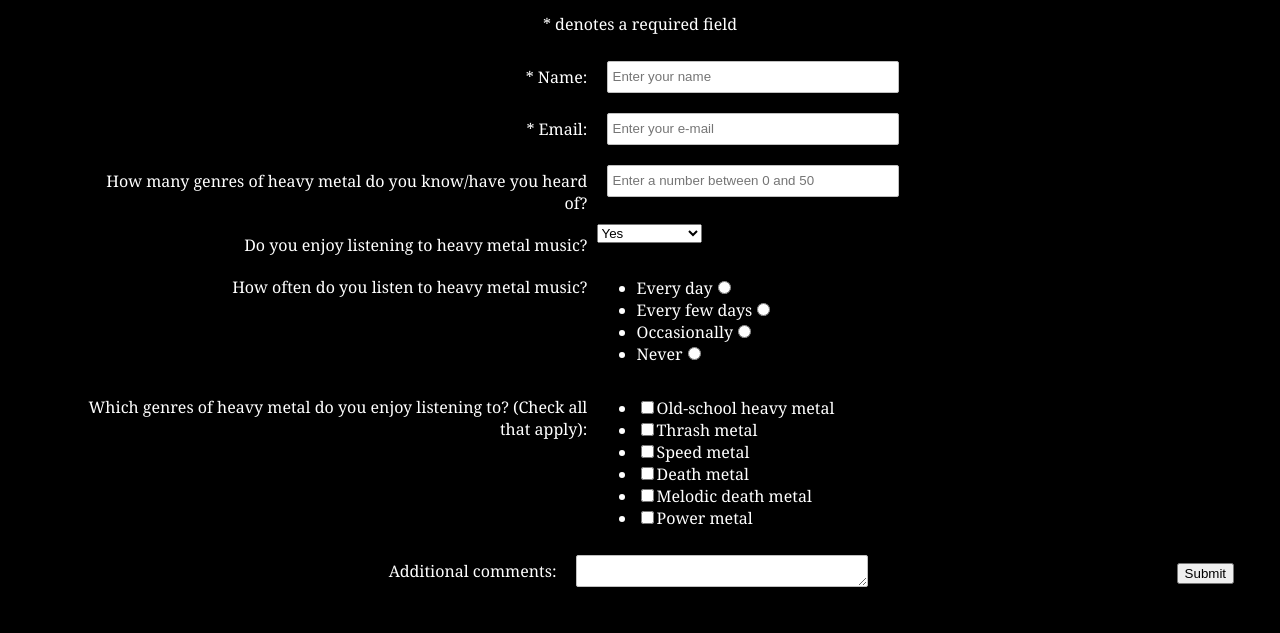
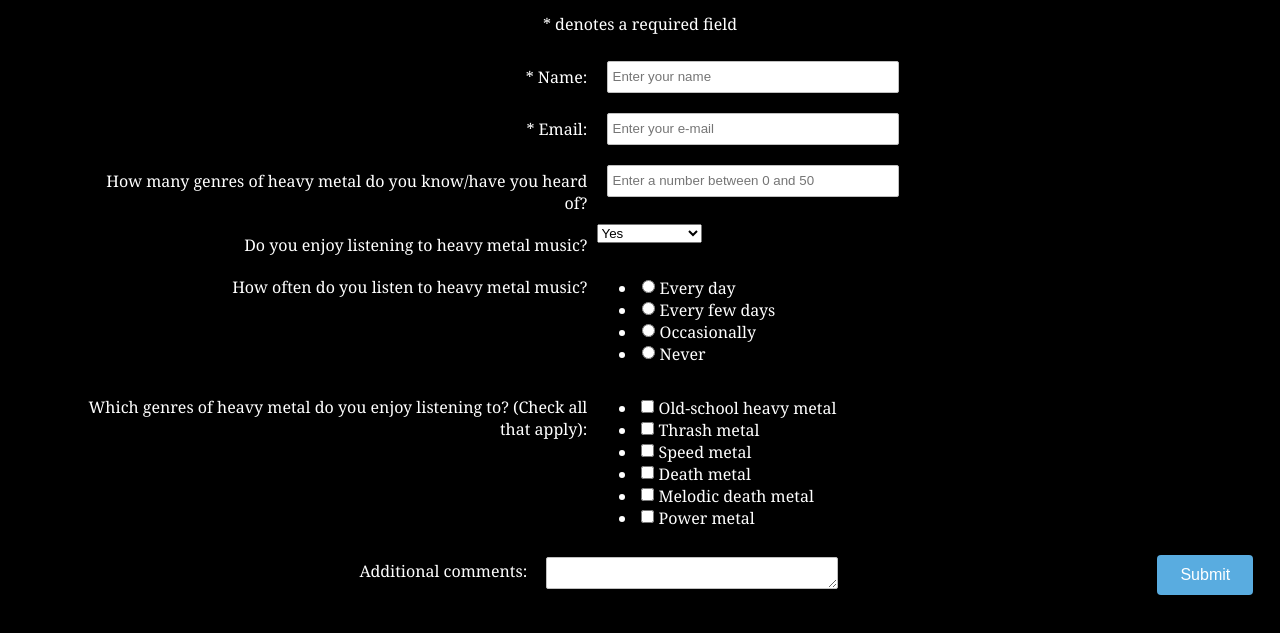
Before and after one commit to LiamBoylan/fcc_survey_form, a plain HTML site: page index.html in a window 1280 px wide. Shown: the part 111-744 px from the top of the page. Drawn offline with Linux system fonts and the light colour scheme.

Commit message:
Add styles to checkboxes and submit button

```diff
--- a/styles.css
+++ b/styles.css
@@ -34,3 +34,19 @@ html {
 #userAge {
     width: 40px;
 }
+
+.choices, input[type="checkbox"] {
+  float: left;
+  margin-right: 5px;
+}
+
+#submit {
+  background-color: #59ace0;
+  border-radius: 4px;
+  color: white;
+  font-size: 1em;
+  height: 40px;
+  width: 96px;
+  margin: 10px;
+  border: 0px solid;
+}
```
